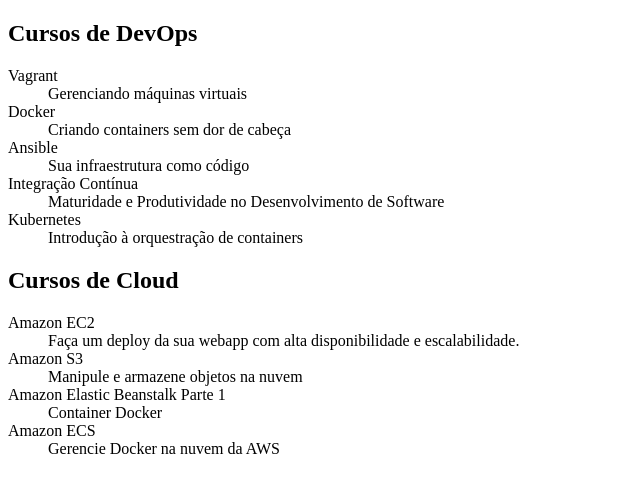
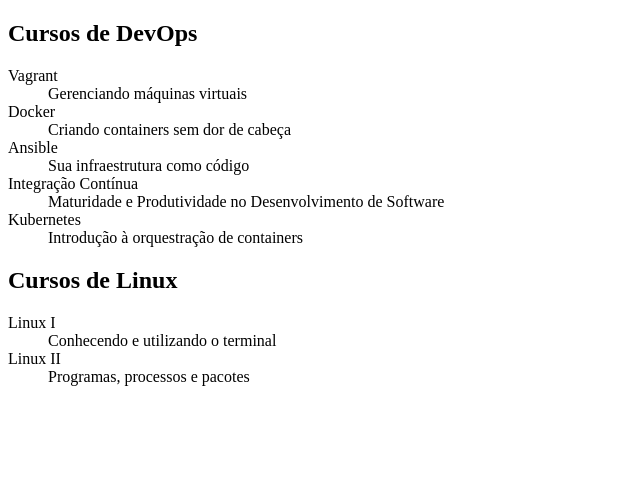
Before and after one commit to pmdpaula/cursoGitAlura, a plain HTML site: page index.html in a window 1280 px wide. Shown: the whole page, without its empty margins (0-640 px from the left). Drawn offline with Linux system fonts and the light colour scheme.

Commit message:
Cursos de Linux I e II adicionados

```diff
--- a/index.html
+++ b/index.html
@@ -27,19 +27,13 @@
     <dd>Introdução à orquestração de containers</dd>
   </dl>
 
-  <h2>Cursos de Cloud</h2>
+  <h2>Cursos de Linux</h2>
   <dl>
-    <dt>Amazon EC2</dt>
-    <dd>Faça um deploy da sua webapp com alta disponibilidade e escalabilidade.</dd>
+    <dt>Linux I</dt>
+    <dd>Conhecendo e utilizando o terminal</dd>
 
-    <dt>Amazon S3</dt>
-    <dd>Manipule e armazene objetos na nuvem</dd>
-
-    <dt>Amazon Elastic Beanstalk Parte 1</dt>
-    <dd>Container Docker</dd>
-
-    <dt>Amazon ECS</dt>
-    <dd>Gerencie Docker na nuvem da AWS</dd>
+    <dt>Linux II</dt>
+    <dd>Programas, processos e pacotes</dd>
   </dl>
 </body>
 
```
